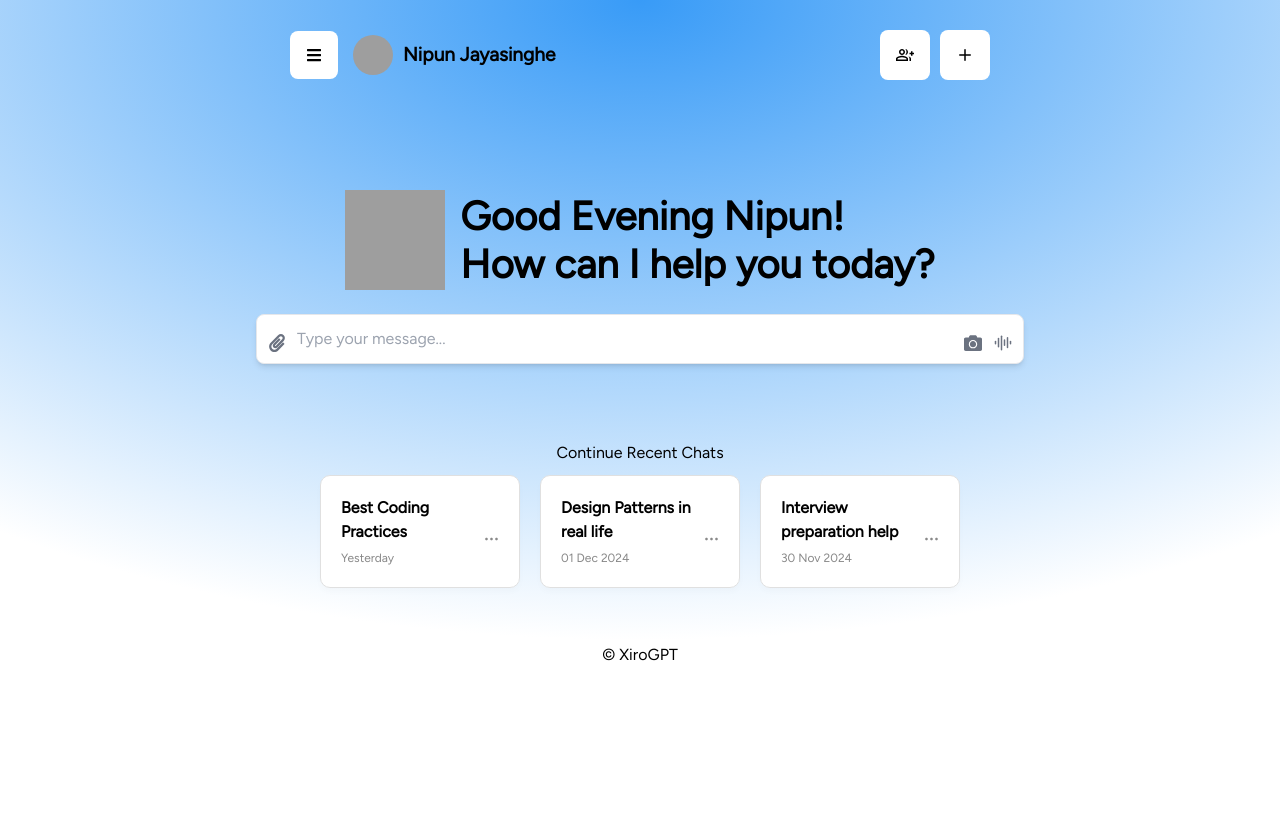
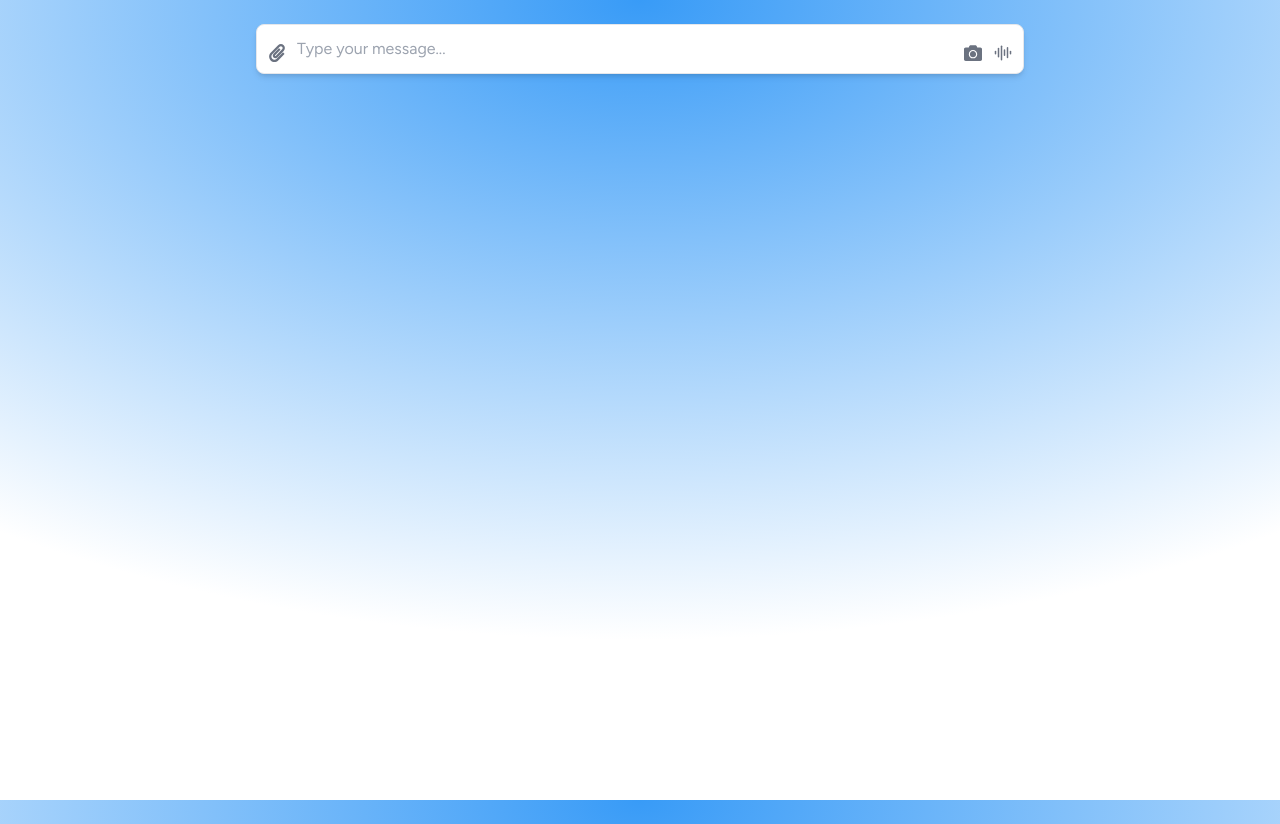
Before and after one commit to Team-Xiro/Xirobot-frontend, a React (Create React App) app: page / in a window 1280 px wide. Before the commit the page ends 800 px from the top, so only its background shows below. Built offline with nearby package versions, Linux system fonts and the light colour scheme; grey boxes are pictures that could not be loaded.

Commit message:
changes in app.js file

```diff
--- a/src/App.js
+++ b/src/App.js
@@ -5,7 +5,7 @@ import Main from "./pages/main";
 function App() {
   return (
     <div className="App">
-      <Main />
+      <ChatInputBox />
     </div>
   );
 }
```
